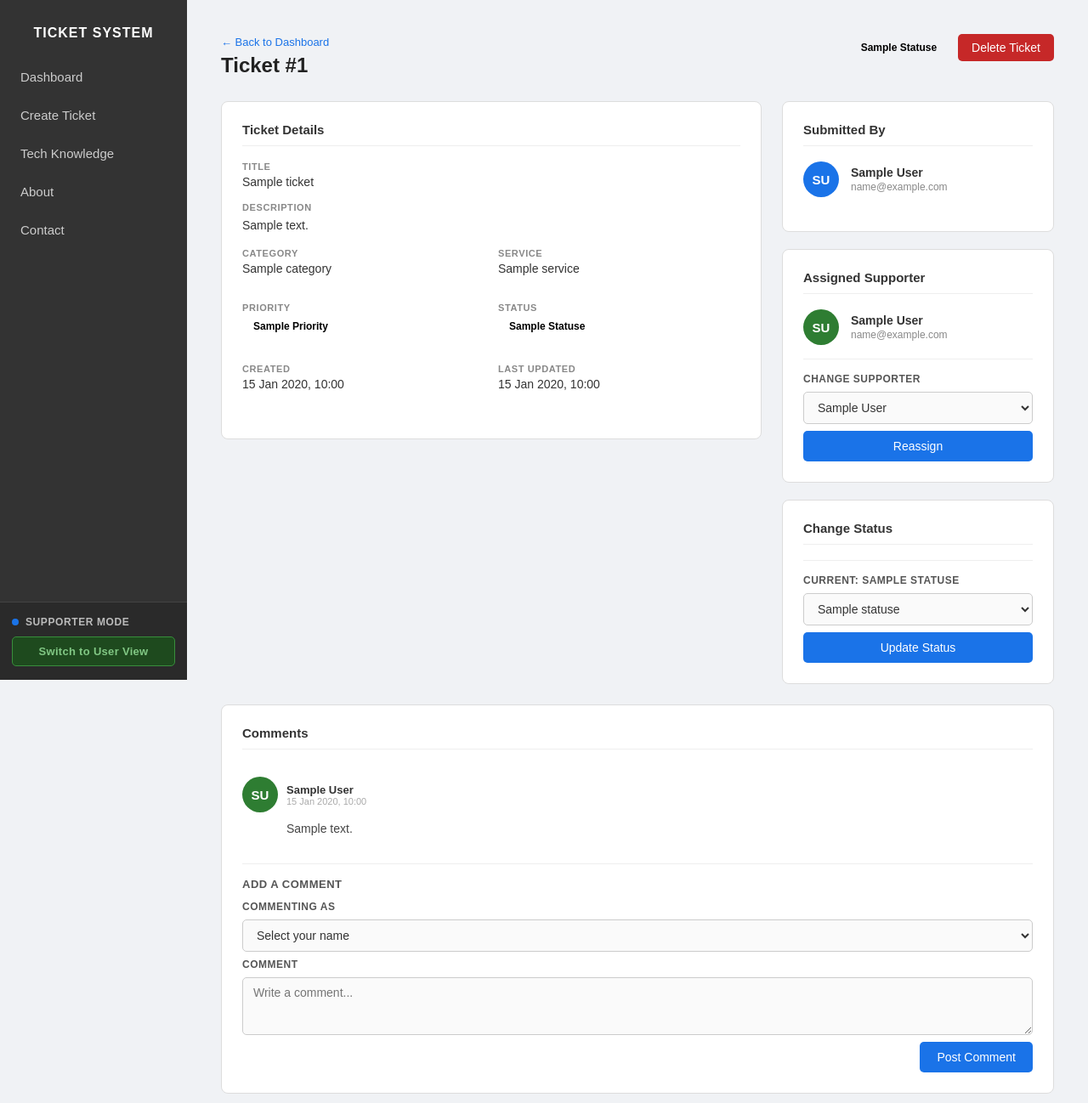
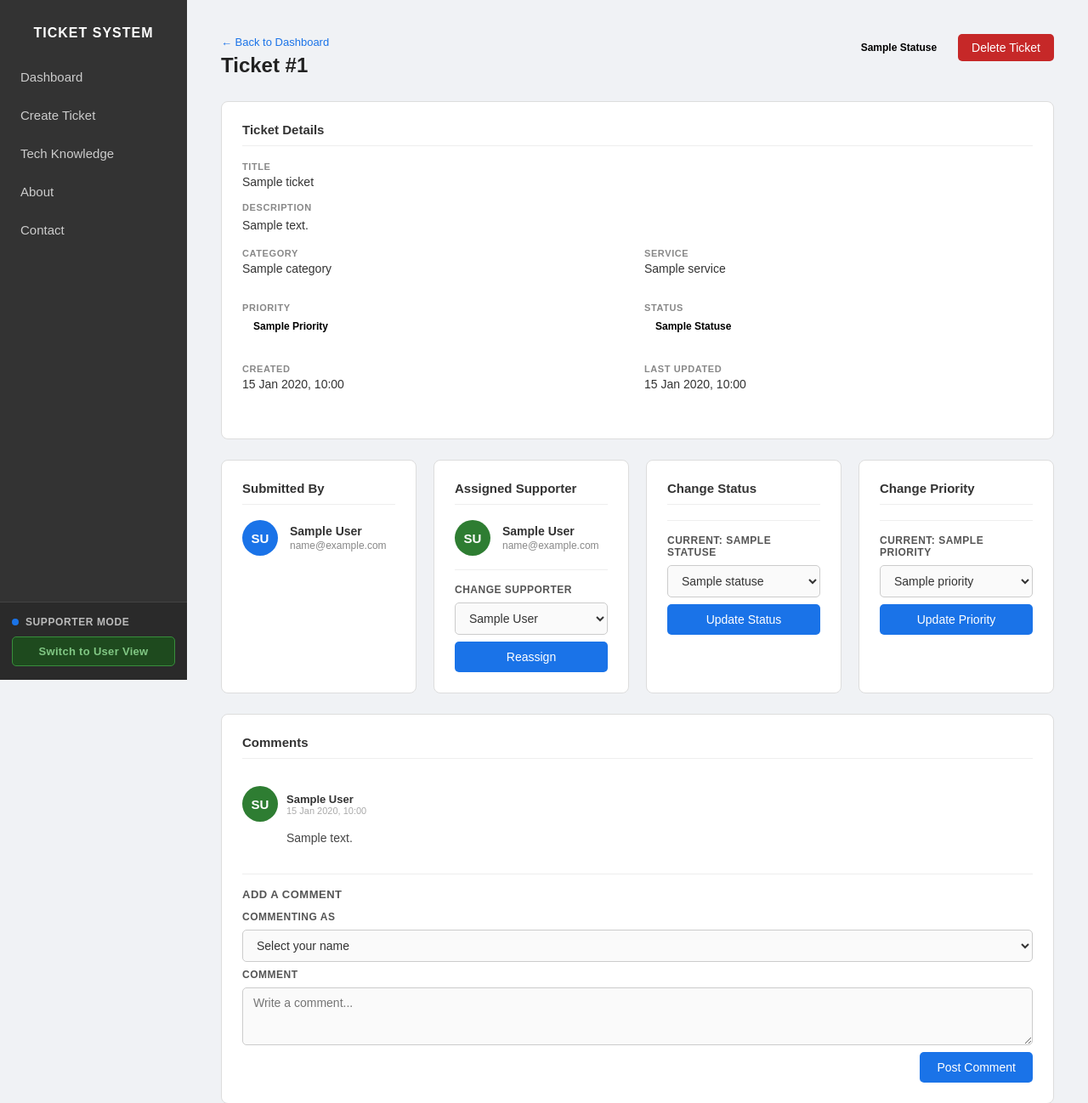
Before and after one commit to GhosTzRider/HF2-Ticket-system, a Django app: page /ticket/1/ in a window 1280 px wide. Shown: the top 1298 px of the page at 85% size. Run offline with Django 5.2, Linux system fonts and the light colour scheme; tables that the repository leaves empty hold one stand-in row (values such as "Sample post").

Commit message:
Enhance ticket detail view to support priority changes and update layout for better card display

```diff
--- a/HF2_Ticket_system/TS/static/TS/css/ticket_detail.css
+++ b/HF2_Ticket_system/TS/static/TS/css/ticket_detail.css
@@ -87,18 +87,23 @@ h1 {
     color: #222;
 }
 
-/* Two-column layout */
-.detail-grid {
-    display: grid;
-    grid-template-columns: 1fr 320px;
-    gap: 24px;
-    align-items: start;
+/* Ticket info card (full width) */
+.ticket-info-card {
+    margin-bottom: 24px;
 }
 
+/* Horizontal row of cards */
 .side-cards {
     display: flex;
-    flex-direction: column;
+    flex-direction: row;
     gap: 20px;
+    align-items: stretch;
+    margin-bottom: 24px;
+}
+
+.side-cards .detail-card {
+    flex: 1;
+    min-width: 0;
 }
 
 /* Cards */
--- a/HF2_Ticket_system/TS/templates/ticket_detail.html
+++ b/HF2_Ticket_system/TS/templates/ticket_detail.html
@@ -68,10 +68,8 @@
             </div>
         </div>
 
-        <div class="detail-grid">
-
-            <!-- Left column: ticket info -->
-            <div class="detail-card">
+        <!-- Ticket details card (full width) -->
+        <div class="detail-card ticket-info-card">
             <h2>Ticket Details</h2>
 
             <div class="detail-field">
@@ -118,7 +116,7 @@
             </div>
         </div>
 
-            <!-- Right column: user + supporter -->
+        <!-- Horizontal row of cards -->
         <div class="side-cards">
 
             <div class="detail-card">
@@ -189,9 +187,27 @@
                     <button type="submit">Update Status</button>
                 </form>
             </div>
+
+            <div class="detail-card">
+                <h2>Change Priority</h2>
+                <form method="post" class="assign-form">
+                    {% csrf_token %}
+                    <input type="hidden" name="action" value="change_priority">
+                    <label for="priority_id">Current: {{ ticket.priority }}</label>
+                    <select name="priority_id" id="priority_id" required>
+                        <option value="" disabled selected>Select a priority</option>
+                        {% for priority in priorities %}
+                        <option value="{{ priority.id }}"
+                            {% if ticket.priority.id == priority.id %}selected{% endif %}>
+                            {{ priority.name }}
+                        </option>
+                        {% endfor %}
+                    </select>
+                    <button type="submit">Update Priority</button>
+                </form>
+            </div>
             {% endif %}
 
-            </div>
         </div>
 
         <!-- Comments section -->
--- a/HF2_Ticket_system/TS/views.py
+++ b/HF2_Ticket_system/TS/views.py
@@ -150,6 +150,13 @@ def ticket_detail(request, ticket_id):
             ticket_logger.info(
                 "Status changed | ticket_id=%s new_status_id=%s", ticket_id, status_id
             )
+        elif action == 'change_priority':
+            priority_id = request.POST.get('priority_id')
+            ticket.priority_id = priority_id
+            ticket.save()
+            ticket_logger.info(
+                "Priority changed | ticket_id=%s new_priority_id=%s", ticket_id, priority_id
+            )
         elif action == 'add_comment':
             role = request.session.get('role', 'supporter')
             if role == 'user':
@@ -176,6 +183,7 @@ def ticket_detail(request, ticket_id):
         'ticket': ticket,
         'supporters': Supporter.objects.all(),
         'statuses': Status.objects.all(),
+        'priorities': Priority.objects.all(),
         'comments': comments,
         'role': request.session.get('role', 'supporter'),
     }
```
Lines whose indentation alone changed are shown as unchanged.
